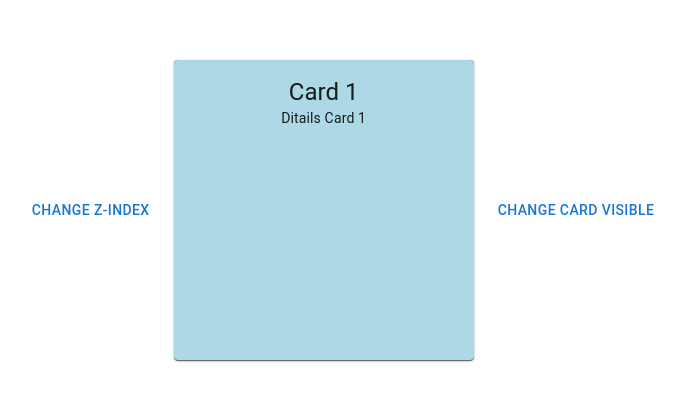
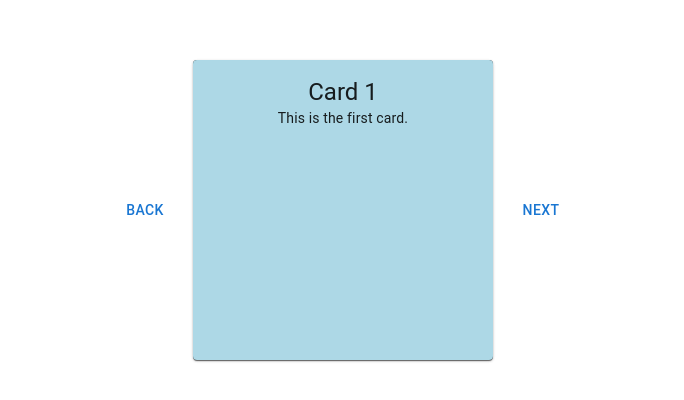
Before and after one commit to weworku/react-quiz-app, a React (Vite) app: page / in a window 1280 px wide. Shown: the part 190-590 px from the top of the page, without its empty margins (297-981 px from the left). Built offline with nearby package versions, Linux system fonts and the light colour scheme.

Commit message:
カードの表示をスライドアニメーションからオーバーレイに変更する

```diff
--- a/src/App.tsx
+++ b/src/App.tsx
@@ -7,8 +7,8 @@ import OverlayContent from './component/OverlayContent'
 function App() {
   return (
     <>
-      <OverlayContent />
-      {/* <AnimatedCard /> */}
+      {/* <OverlayContent /> */}
+      <AnimatedCard />
     </>
   )
 }
--- a/src/component/AnimatedCard.tsx
+++ b/src/component/AnimatedCard.tsx
@@ -1,21 +1,27 @@
-import React from 'react';
+import { useState } from 'react';
 import { Card, Slide, Button, Stack, CardContent, Typography, Container } from '@mui/material';
 
 export default function AnimatedCard() {
   // TODO:表示制御ではなく、現在のカード番号を表示したい
   // TODO:現在のカード番号を持っておく必要あり
-  const [activeIndex, setActiveIndex] = React.useState<number>(0);
-  const [position, setPosition] = React.useState<'left' | 'right'>('right');
+  const [activeIndex, setActiveIndex] = useState<number>(0);
+  const [position, setPosition] = useState<'left' | 'right'>('right');
 
   const handleMove = (newIndex: number): void => {
     // 今表示中のカードと次に表示するカードは向きが逆になる
-    setPosition(newIndex > activeIndex ? 'right' : 'left');
+    setPosition(newIndex < activeIndex ? 'right' : 'left');
     setActiveIndex(newIndex);
+  }
+  const reversePosition = (position: 'left' | 'right'): 'left' | 'right' => {
+    if (position === 'left') {
+      return 'right';
+    } else {
+      return 'left';
+    }
   }
   const hasCurrentIndex = (index: number): boolean => {
     return activeIndex === index;
   }
-
   type CardData = {
     title: string;
     description: string;
@@ -27,27 +33,37 @@ export default function AnimatedCard() {
     { title: 'Card 2', description: 'This is the second card.', color: 'lightgreen' },
     { title: 'Card 3', description: 'This is the third card.', color: 'lightcoral' }
   ];
+
   return (
     <div >
       <Stack direction="row" spacing={2}>
         <Button onClick={() => handleMove(Math.max(activeIndex - 1, 0))}>Back</Button>
+        {/* <Button onClick={() => setReverseZindex(zIndex === 0 ? 1 : 0)}>Change Z-Index</Button> */}
         {/* TODO:direction, nextボタン押された時はright、backボタンが押された時はleftにしたい */}
-        <Container maxWidth="sm" style={{ position: 'relative', height: '100%', overflow: 'hidden', }}>
-          <Stack direction="row" spacing={2} sx={{ position: 'relative' }}>
+        <Container style={{ padding: 0, margin: 0, }}
+          sx={{ position: 'relative', width: 332, height: 332, overflow: 'hidden', }}>
+          {/* position: 'absolute'のカードはスペースを詰めらるため、ダミーのカードを配置 */}
+          <Card
+            sx={{
+              width: 300, height: 300, margin: 2,
+              'background-color': '#242424', //#242424
+              'z-Index': '-1',
+            }} />
+          {/* 以下がスライドさせるカード */}
           {cards.map((card, index) => (
-              <Slide direction={hasCurrentIndex(index) ? position === 'left' ? 'right' : 'left' : position}
+            <Slide direction={index === activeIndex ? position : reversePosition(position)}
               in={hasCurrentIndex(index)} mountOnEnter unmountOnExit timeout={{ enter: 500, exit: 500 }}>
-                <Card key={card.title}
+              <Card
+                key={index}
                 sx={{
                   width: 300,
                   height: 300,
-                    padding: 2,
                   margin: 2,
                   'background-color': card.color,
-                    // position: 'absolute',
-                    // top: 0,
-                    // left: 0,
-                    // transform: 'translate(-50%, -50%)',
+                  position: 'absolute',
+                  top: 0,
+                  left: 0,
+                  'z-Index': 'auto',
                 }} >
                 <CardContent>
                   <Typography variant="h5">{card.title}</Typography>
@@ -56,9 +72,11 @@ export default function AnimatedCard() {
               </Card>
             </Slide>
           ))}
-          </Stack>
-        </Container>
-        <Button onClick={() => handleMove(Math.min(activeIndex + 1, cards.length - 1))}>Next</Button>
+        </Container >
+        <Button onClick={() => handleMove(Math.min(activeIndex + 1, cards.length - 1))}
+          style={{ margin: 0 }}>Next</Button>
+
+        {/* <Button onClick={handleChange}>Change Card Visible</Button> */}
       </Stack >
     </div >
   );
--- a/src/component/OverlayContent.tsx
+++ b/src/component/OverlayContent.tsx
@@ -24,7 +24,6 @@ const OverlayContent = () => {
             height: 332,
           }}>
           {/* position: 'absolute'のカードはスペースを詰めらるため、ダミーのカードを配置 */}
-
           <Card
             sx={{
               width: 300,
@@ -33,6 +32,7 @@ const OverlayContent = () => {
               'background-color': '#242424', //#242424
               'z-Index': '-1',
             }} />
+          {/* 以下がスライドさせるカード */}
           <Slide direction='right' in={cardVisible} mountOnEnter unmountOnExit timeout={{ enter: 500, exit: 500 }}>
             <Card
               sx={{
```
Lines whose indentation alone changed are shown as unchanged.
